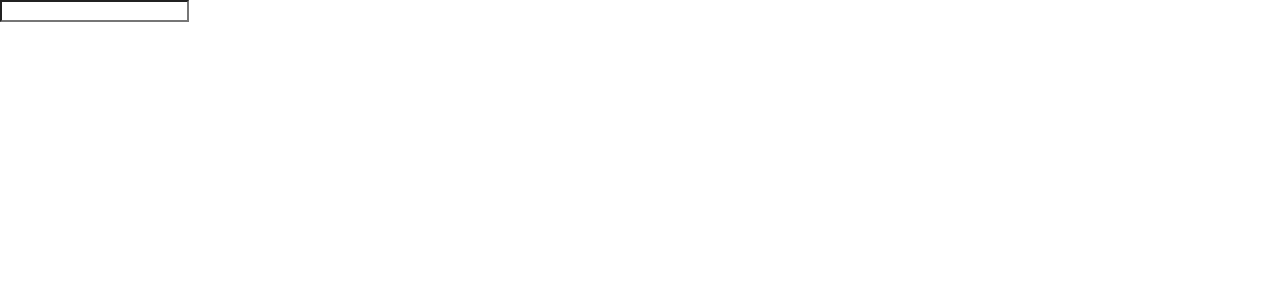
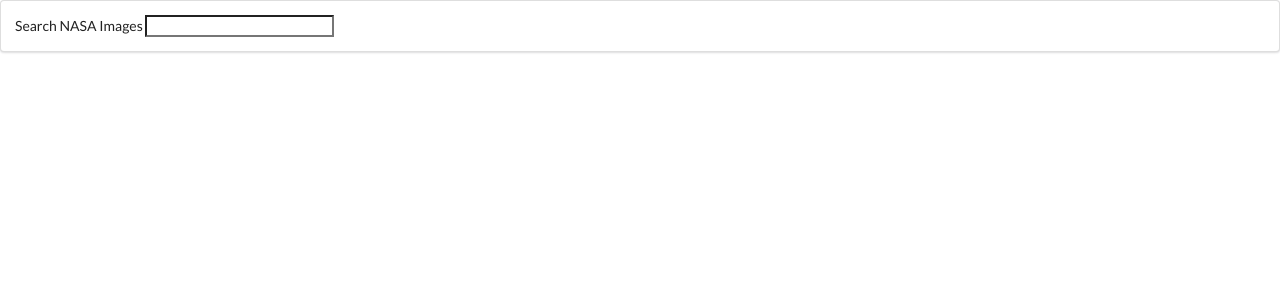
Before and after one commit to mekowalski/react-nasa-images-app, a React (Create React App) app: page / in a window 1280 px wide. Shown: the top 300 px of the page. Built offline with nearby package versions, Linux system fonts and the light colour scheme.

Commit message:
add styling to search bar input

```diff
--- a/src/components/SearchBar.js
+++ b/src/components/SearchBar.js
@@ -3,9 +3,12 @@ import React from 'react';
 class SearchBar extends React.Component {
   render() {
     return (
-      <div>
-        <form>
-          <input type='text' />
+      <div className='ui segment'>
+        <form className='ui from'>
+          <div className='field'>
+            <label>Search NASA Images </label>
+            <input type='text' />
+          </div>
         </form>
       </div>
     )
```
